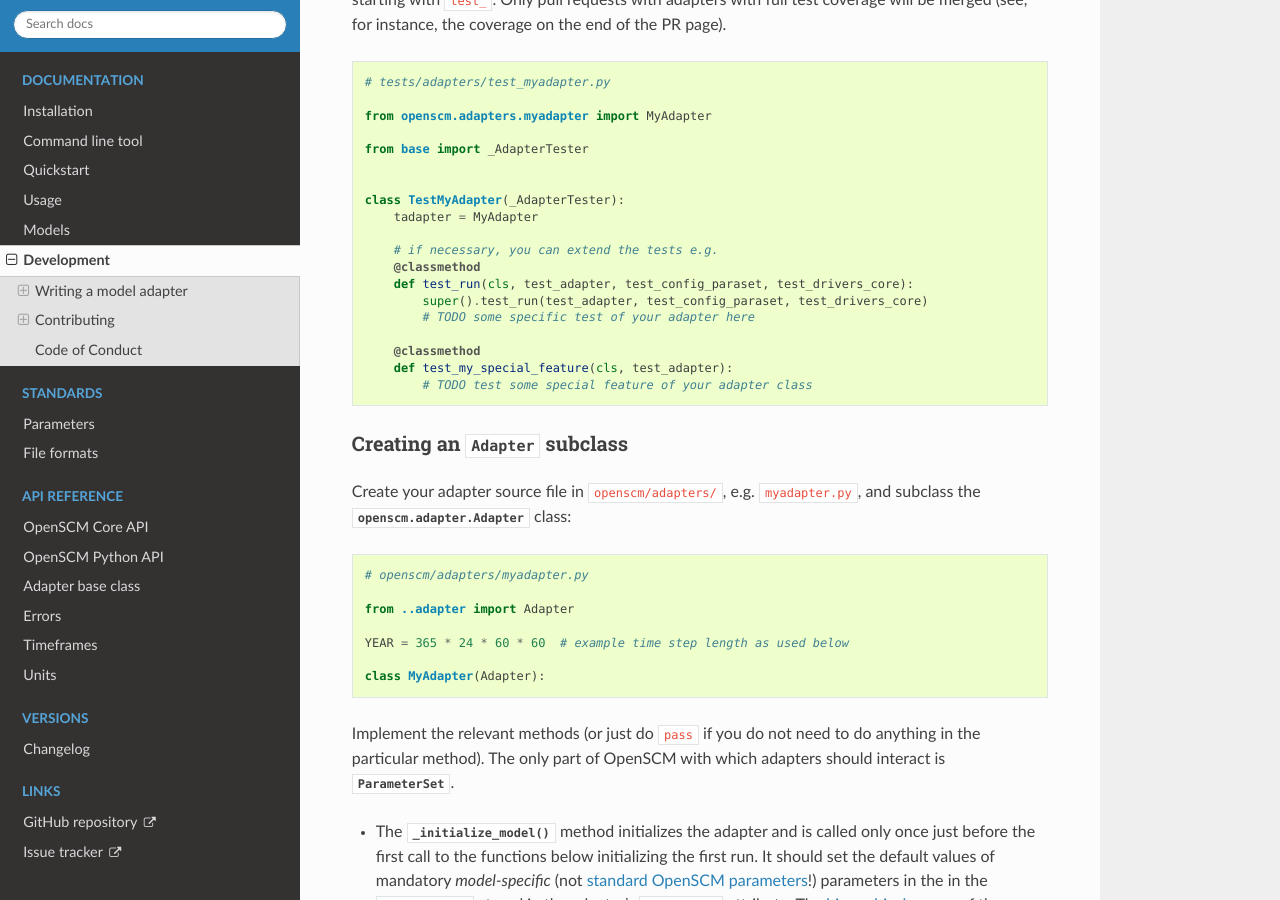
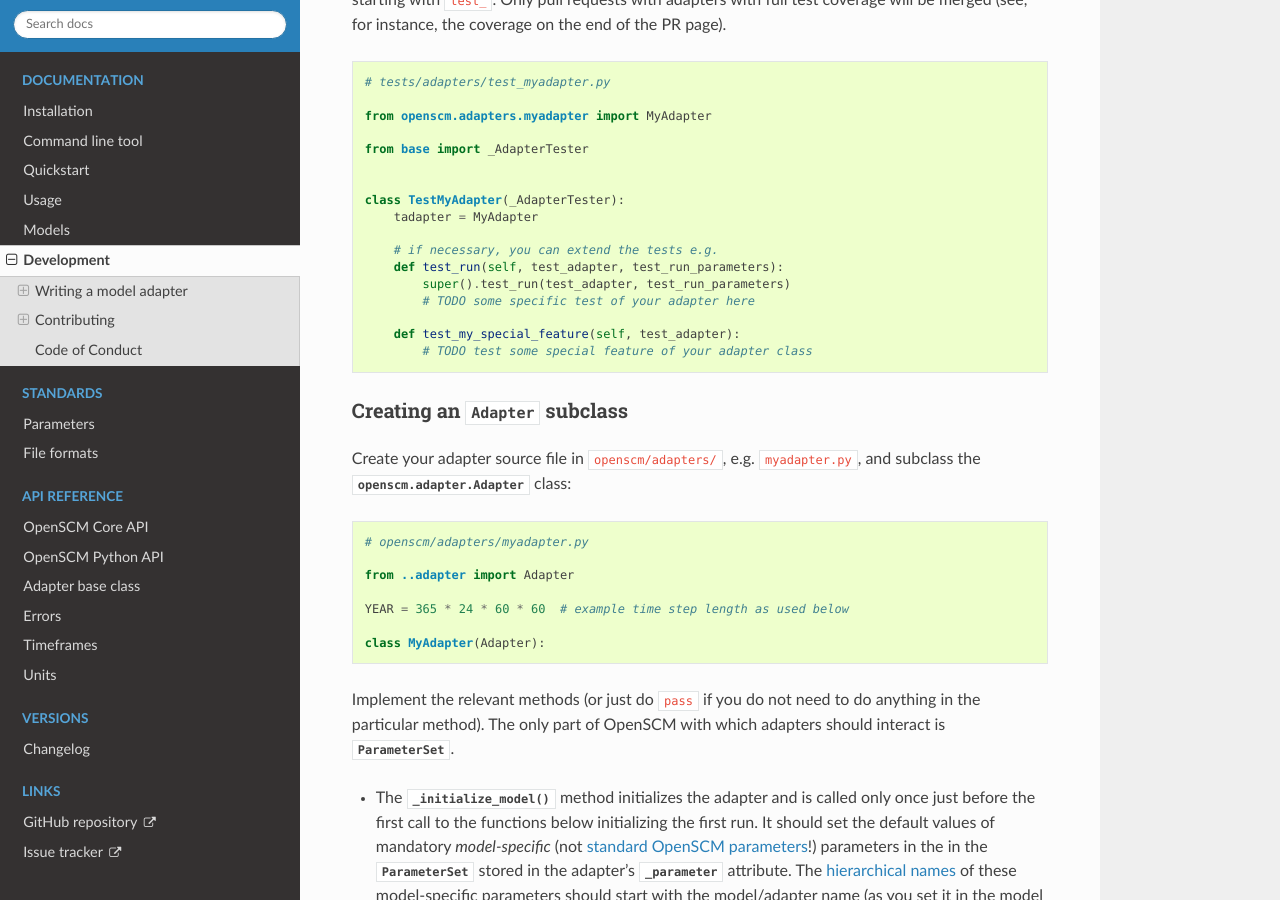
Before and after one commit to openscm/openscm, a Sphinx documentation site: the page built from docs/development.rst, in a window 1280 px wide and 900 px high, scrolled down 549 px. Built offline with Sphinx 7.4.7 and the Read the Docs theme 2.0.0, drawn with Linux system fonts in a browser that asks for light colours.

Commit message:
Fix docs

```diff
--- a/docs/development.rst
+++ b/docs/development.rst
@@ -32,13 +32,11 @@
         tadapter = MyAdapter
 
         # if necessary, you can extend the tests e.g.
-        @classmethod
-        def test_run(cls, test_adapter, test_config_paraset, test_drivers_core):
-            super().test_run(test_adapter, test_config_paraset, test_drivers_core)
+        def test_run(self, test_adapter, test_run_parameters):
+            super().test_run(test_adapter, test_run_parameters)
             # TODO some specific test of your adapter here
 
-        @classmethod
-        def test_my_special_feature(cls, test_adapter):
+        def test_my_special_feature(self, test_adapter):
             # TODO test some special feature of your adapter class
 
 
```
